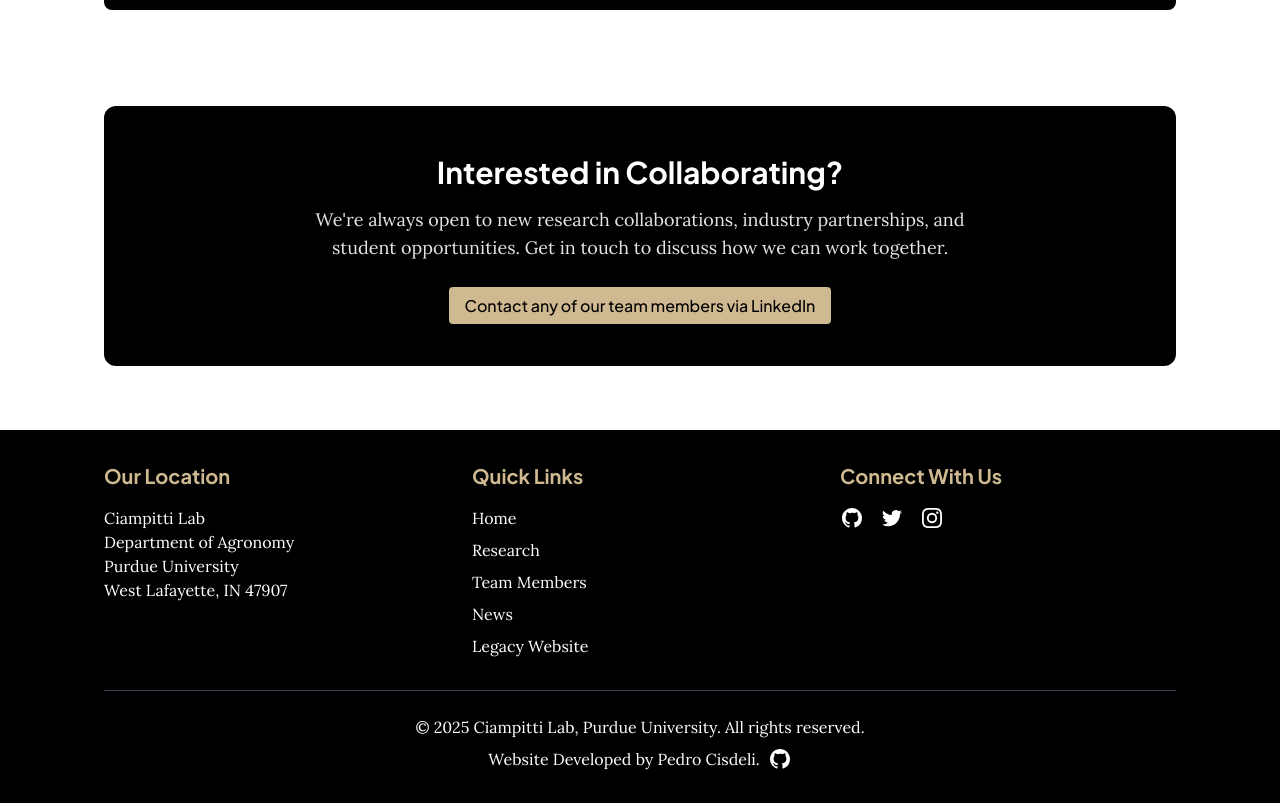
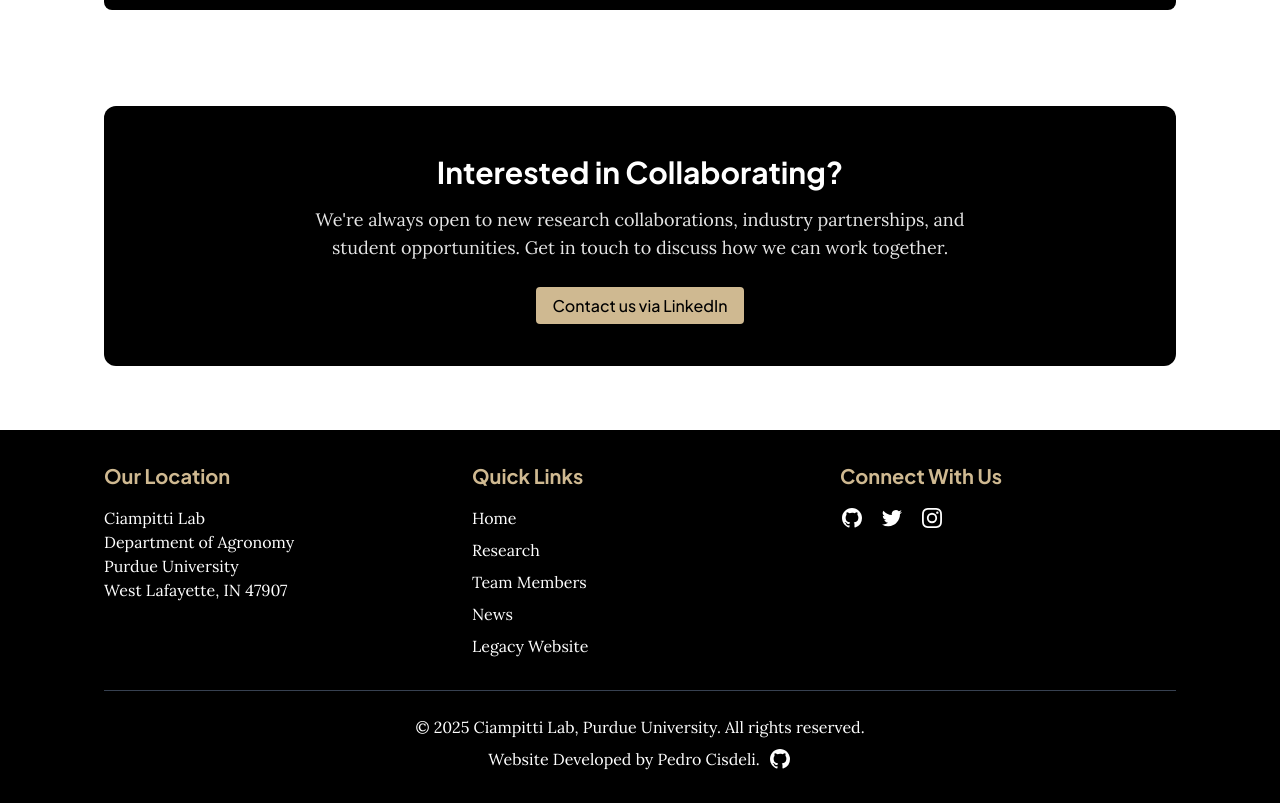
Before and after one commit to Ciampitti-Lab/ciampitti-lab.github.io, a Next.js app: page /about in a window 1280 px wide. Shown: the part 1784-2587 px from the top of the page. Built offline with nearby package versions, Linux system fonts and the light colour scheme.

Commit message:
chore : better text for contact button

```diff
--- a/src/app/about/page.tsx
+++ b/src/app/about/page.tsx
@@ -255,7 +255,7 @@ export default function About() {
             we can work together.
           </p>
           <Link href="/team" className="btn-primary">
-            Contact any of our team members via LinkedIn
+            Contact us via LinkedIn
           </Link>
         </div>
       </div>
--- a/src/app/research/page.tsx
+++ b/src/app/research/page.tsx
@@ -83,7 +83,7 @@ export default function Research() {
             industry, and government agencies.
           </p>
           <Link href="/team" className="btn-primary">
-            Contact any of our team members via LinkedIn
+            Contact us via LinkedIn
           </Link>
         </div>
         {/* Publications */}
```
